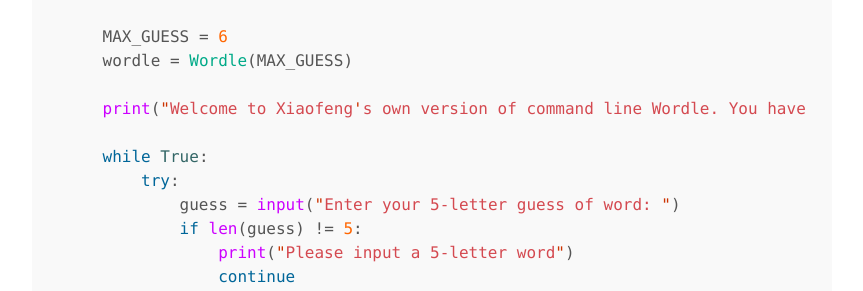
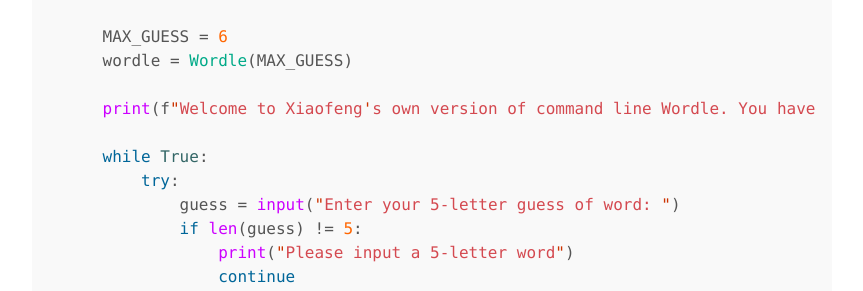
Before and after one commit to yuexiaofeng/yuexiaofeng.github.io, a Jekyll site: the page built from _posts/2022-02-06-wordle.md, in a window 1280 px wide and 900 px high, scrolled down 3435 px. Shown: the part 161-452 px from the top of the window, without its empty margins (208-1071 px from the left). Built offline with Jekyll 4.4.1, drawn with Linux system fonts in a browser that asks for light colours.

Commit message:
udpated wordle post

```diff
--- a/_posts/2022-02-06-wordle.md
+++ b/_posts/2022-02-06-wordle.md
@@ -144,7 +144,7 @@
     MAX_GUESS = 6
     wordle = Wordle(MAX_GUESS)
 
-    print("Welcome to Xiaofeng's own version of command line Wordle. You have a maximum of 6 attempts. Good luck!")
+    print(f"Welcome to Xiaofeng's own version of command line Wordle. You have a maximum of {MAX_GUESS} attempts. Good luck!")
 
     while True:
         try:
```
